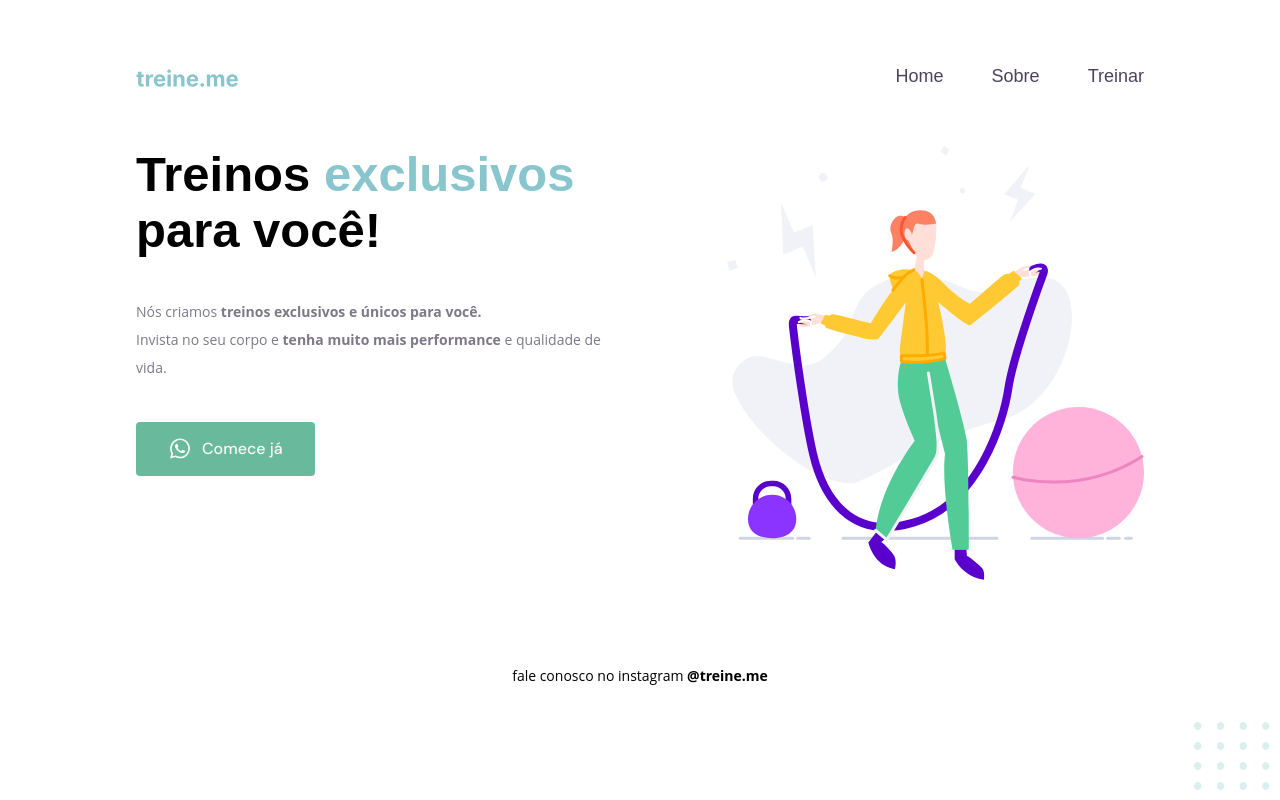
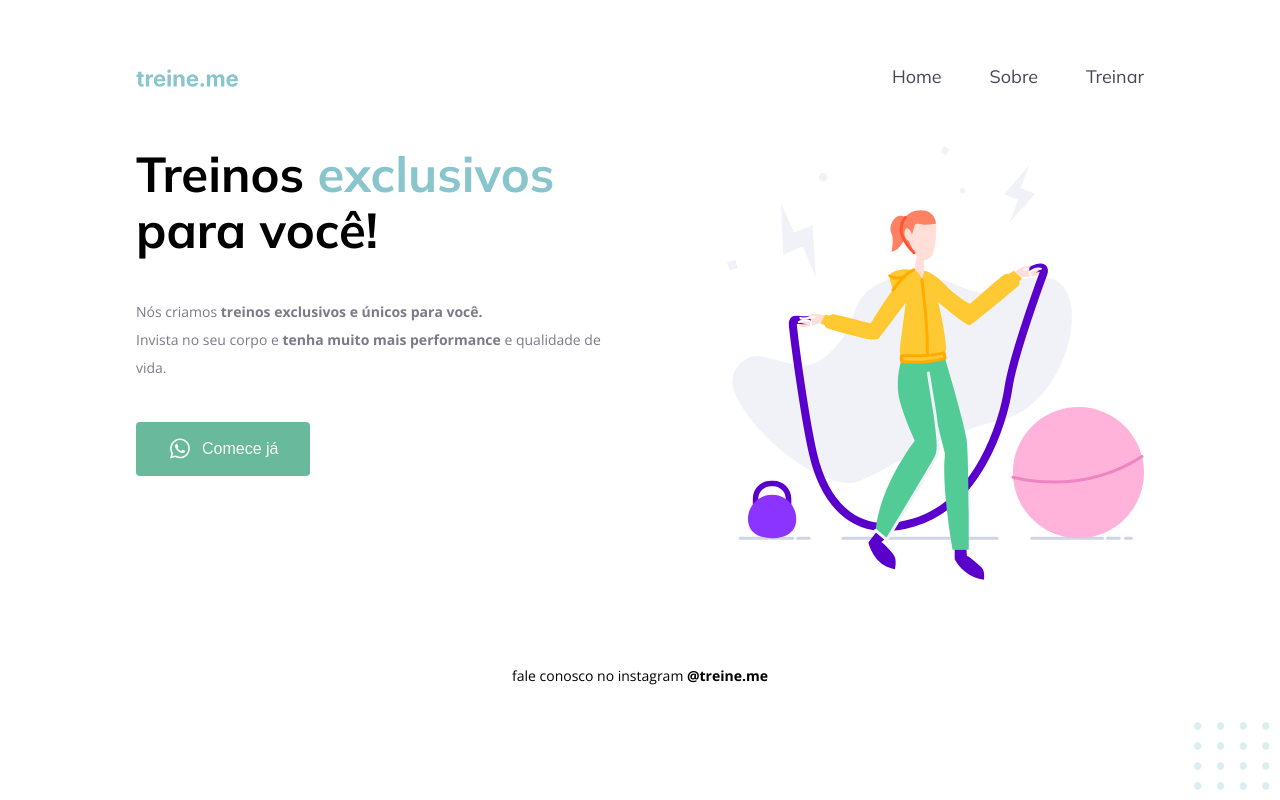
Before and after one commit to kleck-lucena/project3-explorer-treine.me, a plain HTML site: page index.html in a window 1280 px wide. Drawn offline with nearby package versions, Linux system fonts and the light colour scheme.

Commit message:
Update index.html

```diff
--- a/index.html
+++ b/index.html
@@ -5,7 +5,7 @@
   <link rel="preconnect" href="https://fonts.gstatic.com" crossorigin>
   <meta charset="UTF-8">
   <meta name="viewport" content="width=device-width, initial-scale=1.0">
-  <link href="https://fonts.googleapis.com/css2?family=DM+Sans:wght@400;500;700&display=swap" rel="stylesheet">
+  <link href="https://fonts.googleapis.com/css2?family=Mulish:wght@400;700&family=Open+Sans:wght@400;700&display=swap" rel="stylesheet">
   <title>treine.me</title>
   <link rel="stylesheet" href="./style.css">
 </head>
```
